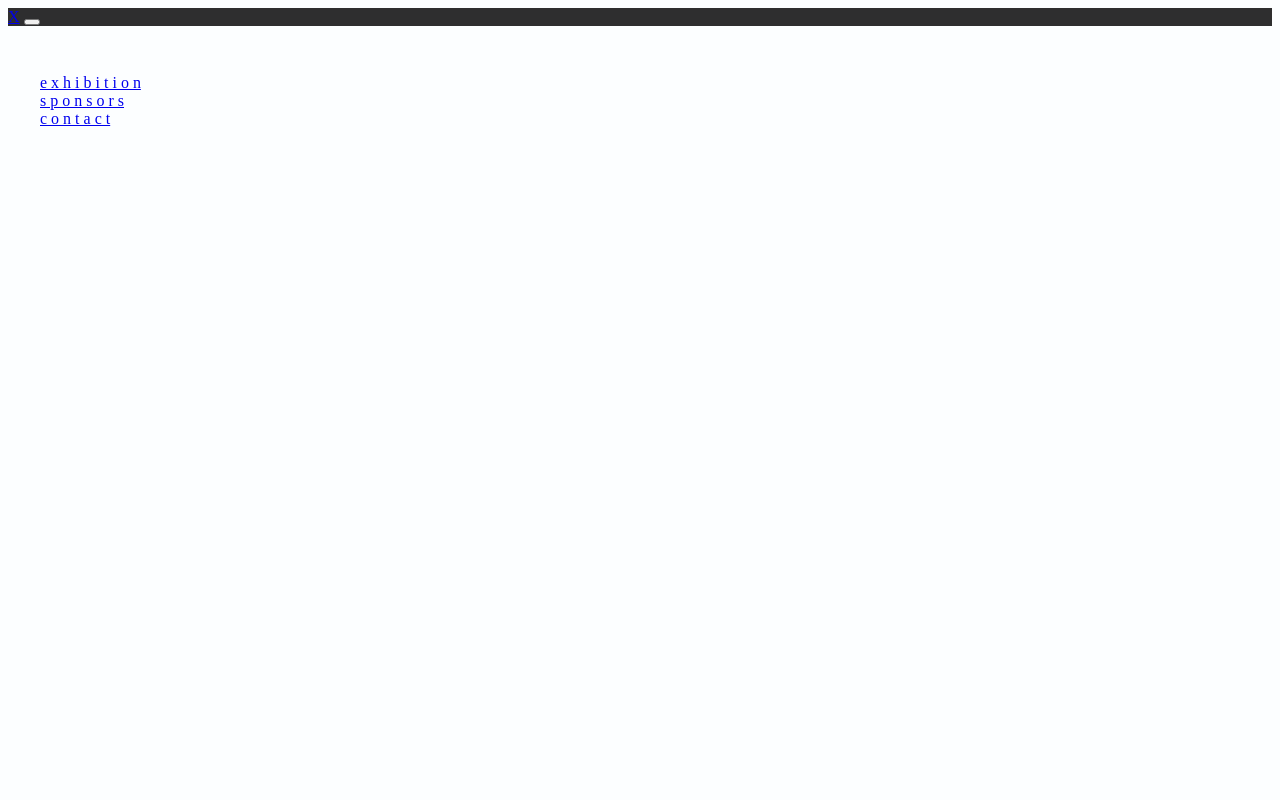
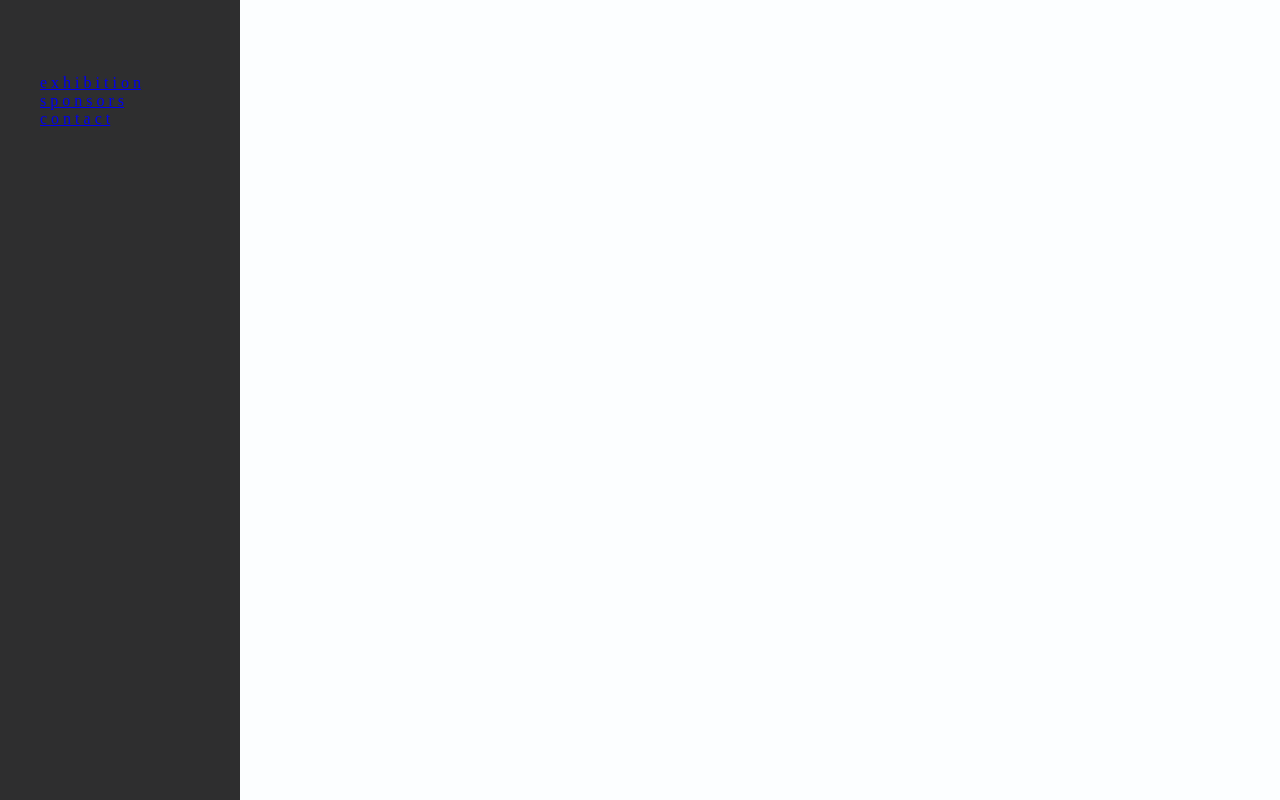
Before and after one commit to bmsgs/bmsgs, a plain HTML site: page Website2.html in a window 1280 px wide. Drawn offline with Linux system fonts and the light colour scheme.

Commit message:
Update Website.css

```diff
--- a/Website.css
+++ b/Website.css
@@ -1,3 +1,5 @@
+@import url('https://fonts.googleapis.com/css2?family=Source+Code+Pro:ital,wght@0,200;0,300;0,500;0,700;0');
+
 body {
     background-color:#fcfeff;
     font-family: 'Spartan';
@@ -5,9 +7,17 @@ body {
 
 nav {
     background-color:#2e2e2f;
+    position: fixed;
+    top: 0;
+    bottom: 0;
+    left: 0;
+    padding: 58px 0 0; /* Height of navbar */
+    width: 240px;
+    z-index: 600;
 }
 
 #navbarNav {
+    background-color:#2e2e2f;
     position: fixed;
     top: 0;
     bottom: 0;
```
Lines whose indentation alone changed are shown as unchanged.
